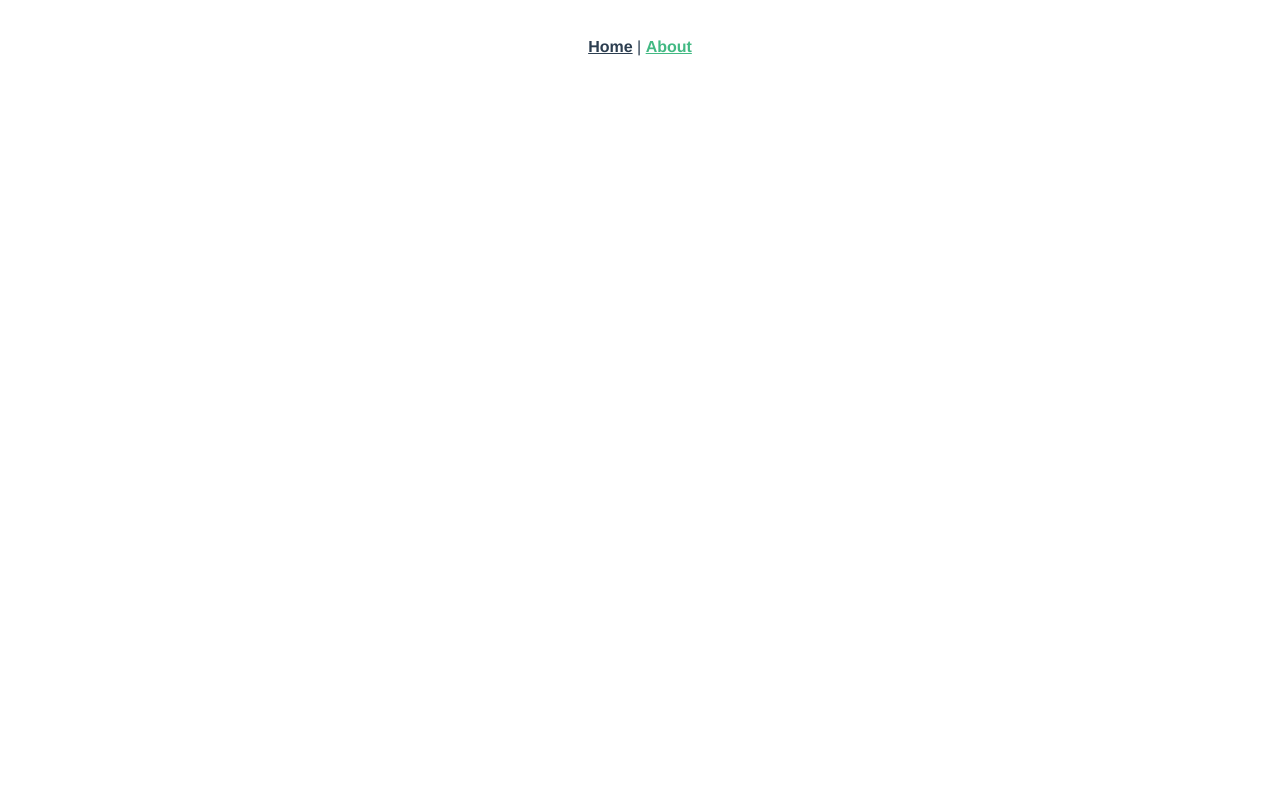
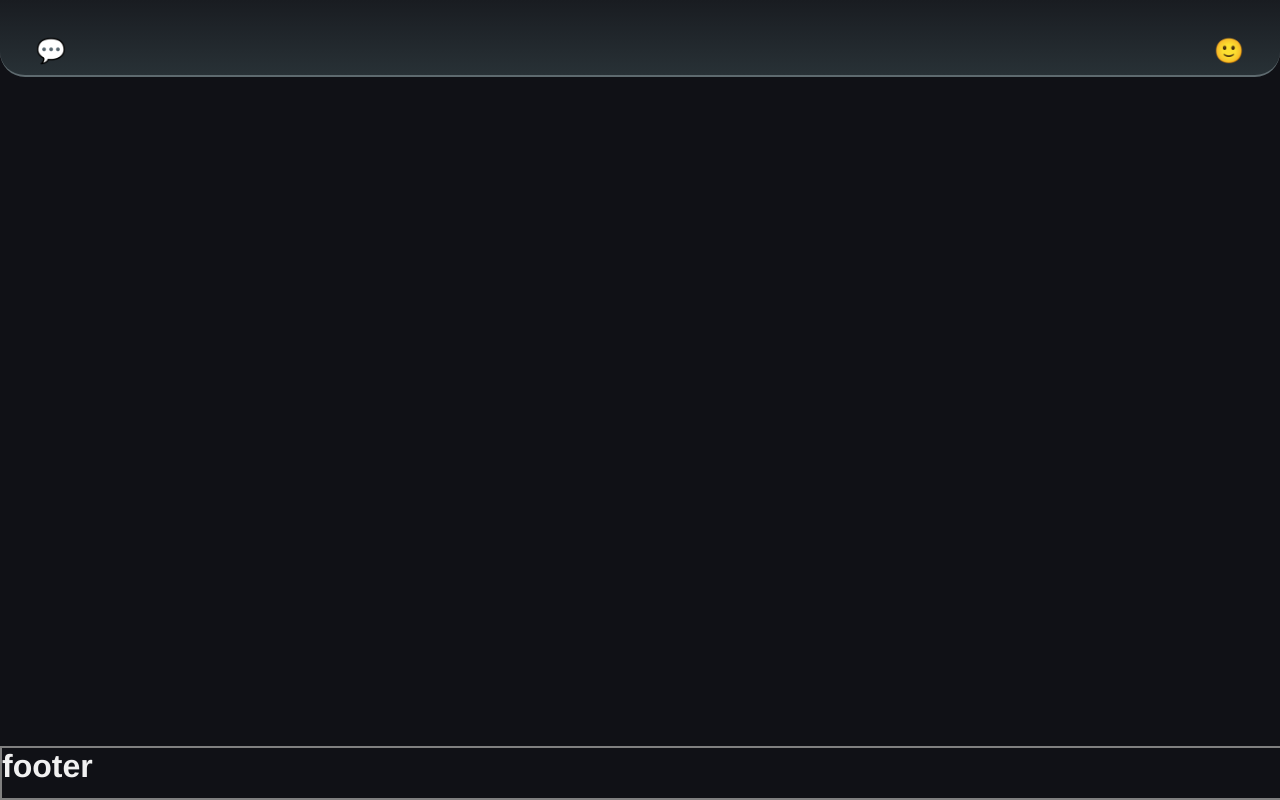
Before and after one commit to jmart790/playstation-app-replica, a Vue app: page /about in a window 1280 px wide. Built offline with nearby package versions, Linux system fonts and the light colour scheme.

Commit message:
added header and footer to app

```diff
--- a/src/App.vue
+++ b/src/App.vue
@@ -1,32 +1,56 @@
 <template>
-  <div id="app">
-    <div id="nav">
-      <router-link to="/">Home</router-link> |
-      <router-link to="/about">About</router-link>
-    </div>
-    <router-view/>
+  <div id="app" class="playstation-app">
+    <Header class="playstation-app__header"/>
+    <router-view class="playstation-app__page"/>
+    <Footer class="playstation-app__footer"/>
   </div>
 </template>
 
+<script>
+import Header from "@/components/Header.vue"
+import Footer from "@/components/Footer.vue"
+export default {
+  components: {
+    Header,
+    Footer
+  }
+}
+
+</script>
 <style lang="scss">
-#app {
+* {
+  margin: 0;
+  padding: 0;
+}
+.playstation-app {
   font-family: Avenir, Helvetica, Arial, sans-serif;
   -webkit-font-smoothing: antialiased;
   -moz-osx-font-smoothing: grayscale;
-  text-align: center;
-  color: #2c3e50;
+  background-color: $app-bg-color;
+  color: $app-font-color;
+  height: 100vh;
+  width: 100vw;
+
+  &__header {
+    position: fixed;
+    top: 0;
+  }
+  &__page {
+    padding: 100px $wall-spacing;
+  }
+  &__footer {
+    position: fixed;
+    bottom: 0;
+  }
+}
+button {
+  background: none;
+	color: inherit;
+	border: none;
+	padding: 0;
+	font: inherit;
+	cursor: pointer;
+	outline: inherit;
 }
 
-#nav {
-  padding: 30px;
-
-  a {
-    font-weight: bold;
-    color: #2c3e50;
-
-    &.router-link-exact-active {
-      color: #42b983;
-    }
-  }
-}
 </style>
--- a/src/views/About.vue
+++ /dev/null
@@ -1,5 +0,0 @@
-<template>
-  <div class="about">
-    <h1>This is an about page</h1>
-  </div>
-</template>
```
